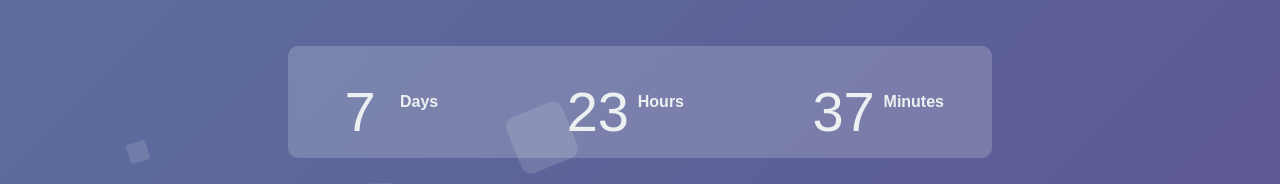
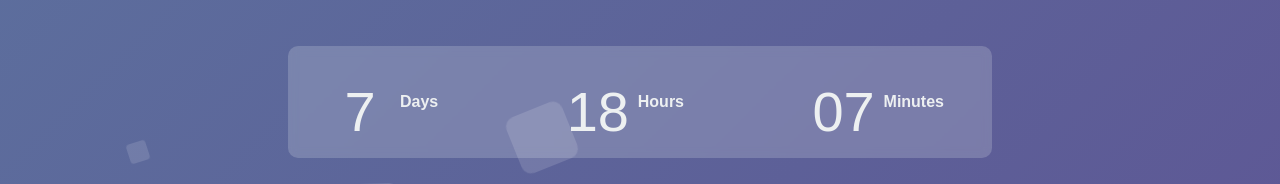
Before and after one commit to kumarkarna2/ieeeRnD, a React (Create React App) app: page / in a window 1280 px wide. Shown: the part 438-622 px from the top of the page. Built offline with nearby package versions, Linux system fonts and the light colour scheme; a web font is replaced by a local one.

Commit message:
FIXED countdown timer

```diff
--- a/src/Pages/Components/Landing/Landing.js
+++ b/src/Pages/Components/Landing/Landing.js
@@ -11,7 +11,7 @@ export default function Landing() {
       </div>
       <div className="c-timer">
         <CountdownTimer
-          countdownTimestampMs={1651253400000}
+          countdownTimestampMs={1651233600000}
         />
       </div>
       <div class="area">
```
